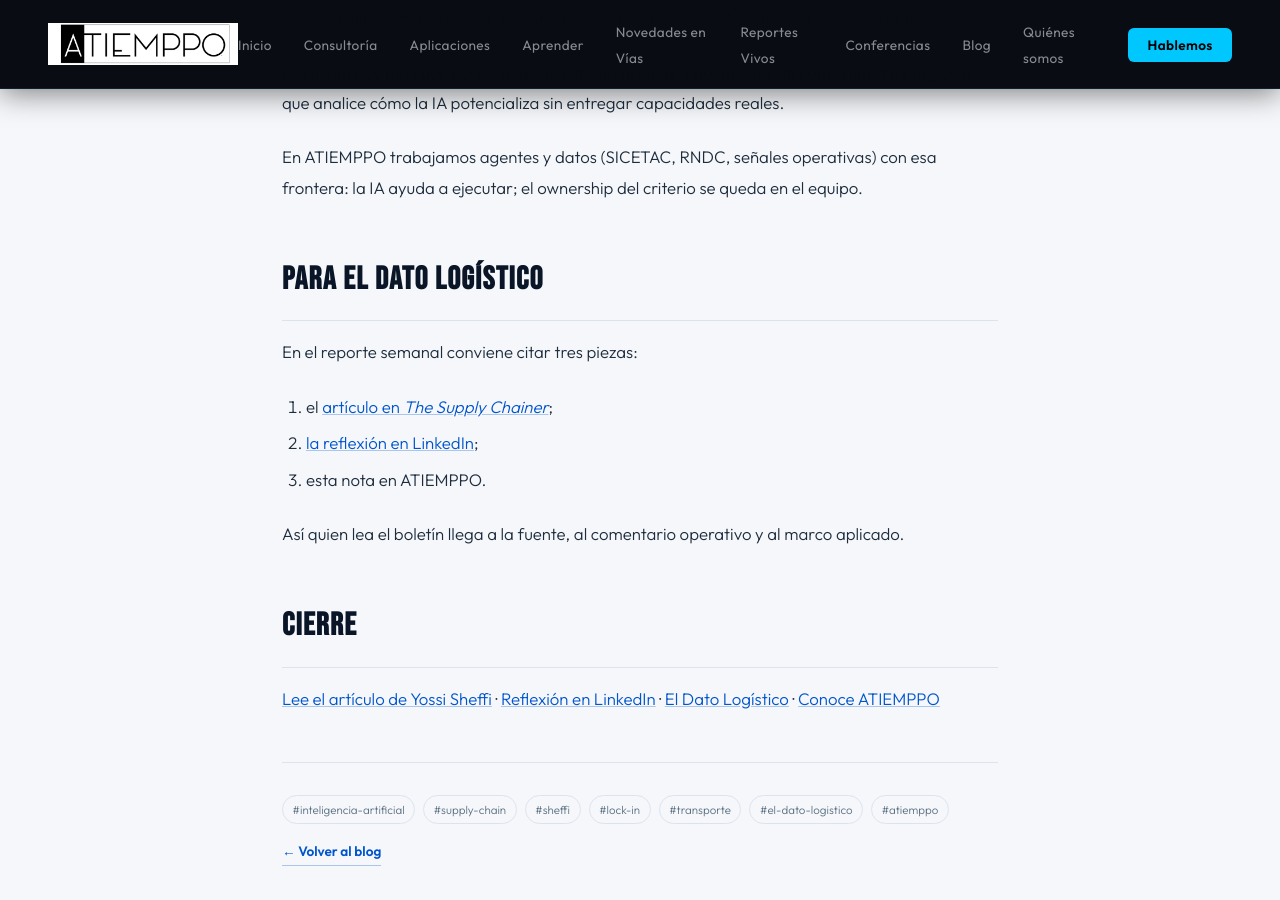
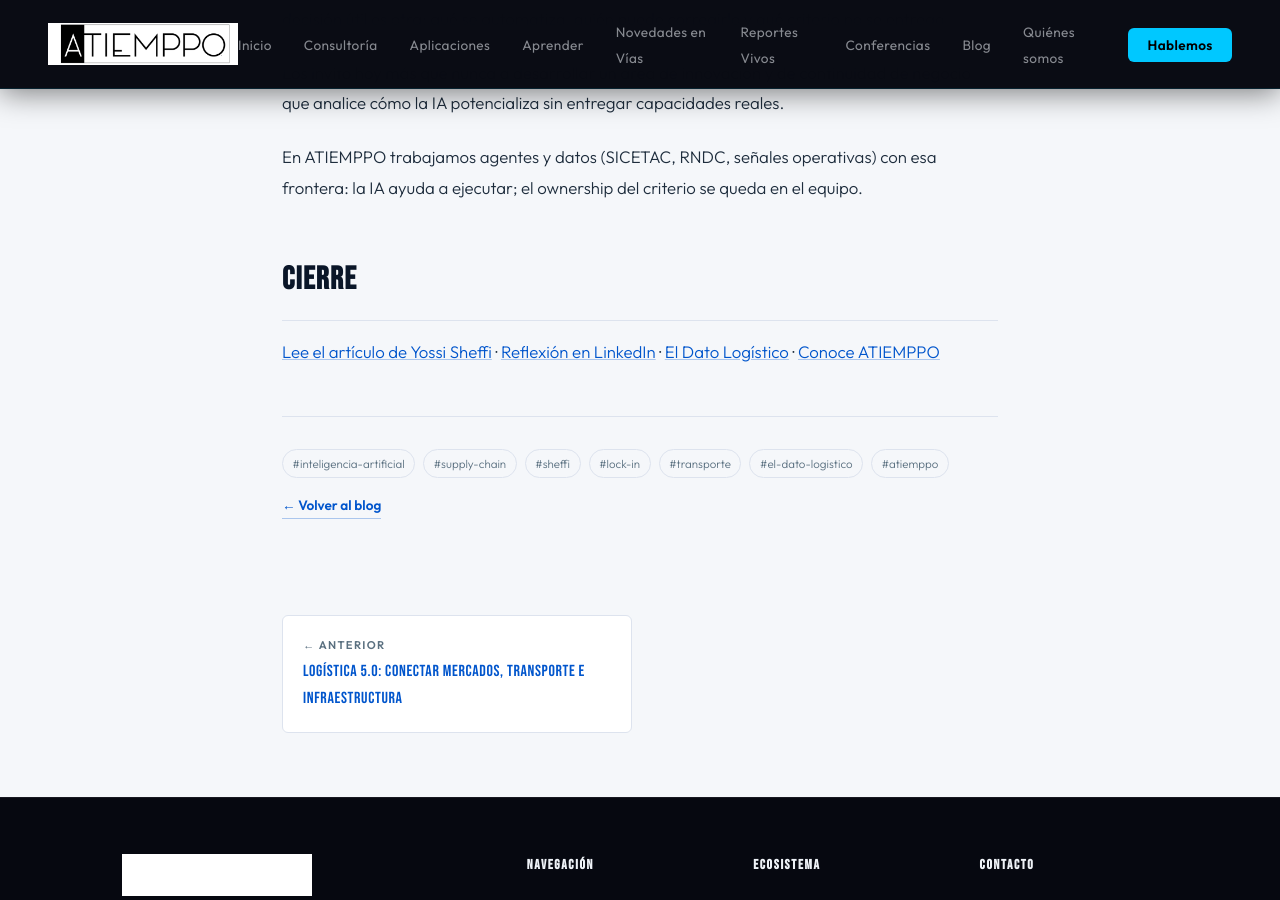
Before and after one commit to imatjuanmatiz/atiemppo-web, a Jekyll site: the page built from _posts/2026-09-15-ia-tragedia-de-los-comunes-sheffi.md, in a window 1280 px wide and 900 px high, scrolled down 2609 px. Built offline with Jekyll 4.4.1, drawn with Linux system fonts in a browser that asks for light colours.

Commit message:
content(blog): quitar sección Para El Dato del post Sheffi

```diff
--- a/_posts/2026-09-15-ia-tragedia-de-los-comunes-sheffi.md
+++ b/_posts/2026-09-15-ia-tragedia-de-los-comunes-sheffi.md
@@ -62,16 +62,6 @@
 
 En ATIEMPPO trabajamos agentes y datos (SICETAC, RNDC, señales operativas) con esa frontera: la IA ayuda a ejecutar; el ownership del criterio se queda en el equipo.
 
-## Para El Dato Logístico
-
-En el reporte semanal conviene citar tres piezas:
-
-1. el [artículo en *The Supply Chainer*](https://www.thesupplychainer.com/post/will-ai-spark-a-new-tragedy-of-the-commons);
-2. [la reflexión en LinkedIn](https://lnkd.in/p/ebe4UFKS);
-3. esta nota en ATIEMPPO.
-
-Así quien lea el boletín llega a la fuente, al comentario operativo y al marco aplicado.
-
 ## Cierre
 
 [Lee el artículo de Yossi Sheffi](https://www.thesupplychainer.com/post/will-ai-spark-a-new-tragedy-of-the-commons) · [Reflexión en LinkedIn](https://lnkd.in/p/ebe4UFKS) · [El Dato Logístico](https://atiemppo.com/eldatologistico/) · [Conoce ATIEMPPO](https://atiemppo.com/)
```
